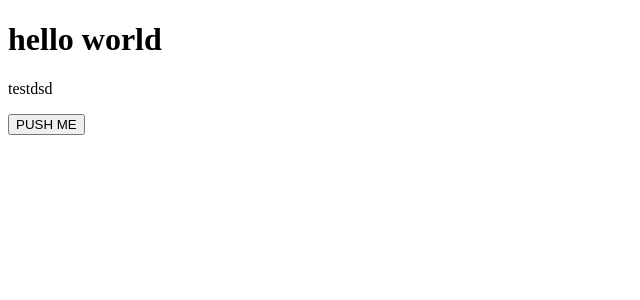
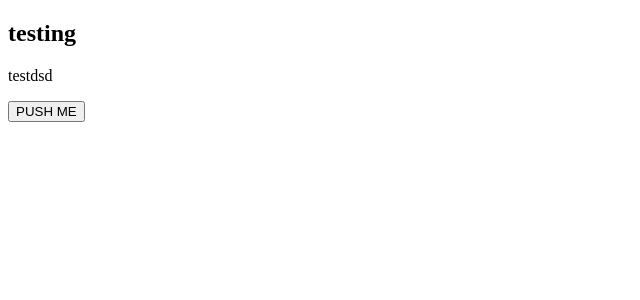
Before and after one commit to takumi-zer0/nextTsMuiTemp, a Next.js app: page / in a window 1280 px wide. Shown: the top 300 px of the page, without its empty margins (0-640 px from the left). Built offline with nearby package versions, Linux system fonts and the light colour scheme.

Commit message:
testing lazygit

```diff
--- a/src/pages/index.tsx
+++ b/src/pages/index.tsx
@@ -1,29 +1,24 @@
-import {useState} from "react";
-
+import { useState } from "react";
 
 export default function Home() {
     const [test, setTest] = useState<string>();
-    console.log("hello world")
-
 
     return (
-        <>
-            <h1>hello world</h1>
+        <div>
+            <h2>testing</h2>
             <p>testdsd</p>
 
             <div>
                 <button
                     onClick={() => {
-                        setTest("hi")
+                        setTest("hi");
                     }}
                 >
                     PUSH ME
                 </button>
 
-                <h2>
-                    {test}
-                </h2>
+                <h2>{test}</h2>
             </div>
-        </>
+        </div>
     );
 }
```
